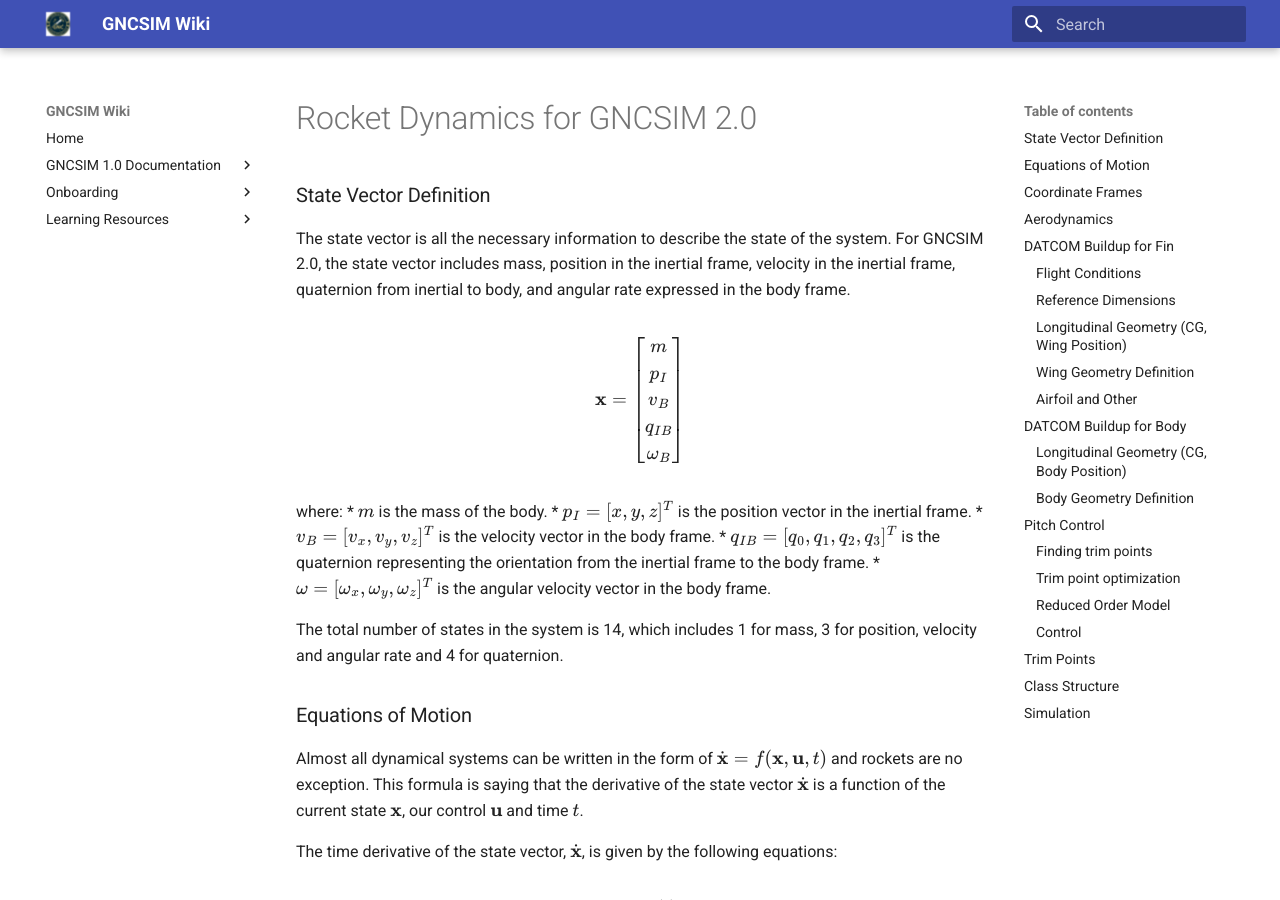
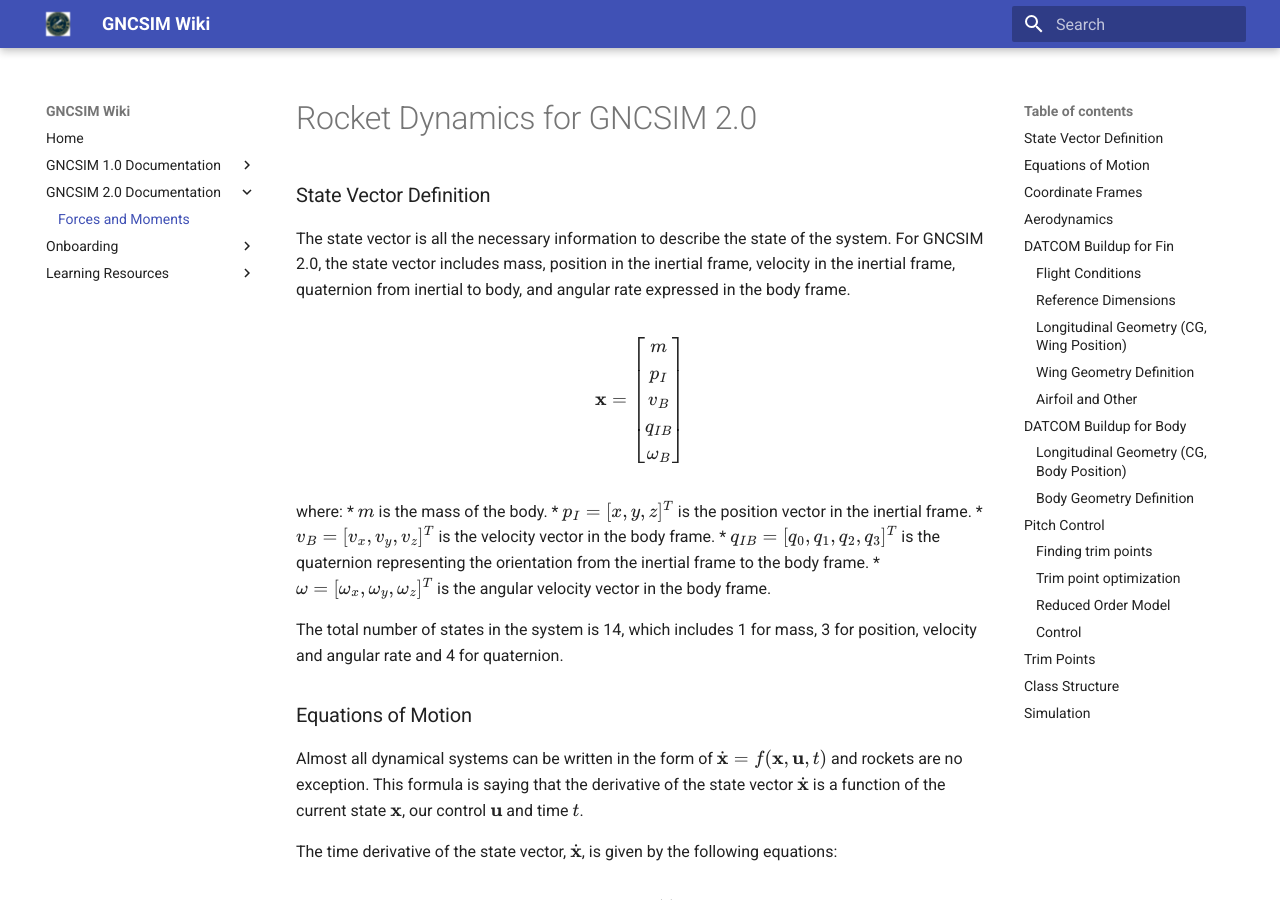
Before and after one commit to Georgia-Tech-GNC/GNCSIM, an MkDocs documentation site: the page built from docs/gncsim-documentation/gncsim2_forces_moments.md, in a window 1280 px wide and 900 px high. Built offline with MkDocs 1.6.1 and Material for MkDocs 9.7.7, drawn with Linux system fonts in a browser that asks for light colours.

```diff
--- a/docs/GNCSIM 2.0 Forces and Moments.md
+++ b/docs/gncsim-documentation/gncsim2_forces_moments.md
@@ -279,7 +279,7 @@
 
 From that the full geometry of the fin can be defined as shown below.
 
-![alt text](fin_info.png)
+![alt text](../img/fin_info.png)
 
 The parameters above can be formatted into a DATCOM input file as shown below. This file defines the geometry, flow conditions, and analysis setup for a wing-only aerodynamic analysis.
 
--- a/mkdocs.yml
+++ b/mkdocs.yml
@@ -32,11 +32,12 @@
     - Rocket Class: gncsim-documentation/rocket_class.md
     - Trim Batch Class: gncsim-documentation/trim_batch_class.md
     - Trim Point Class: gncsim-documentation/trim_point_class.md
+- GNCSIM 2.0 Documentation:
+    - Forces and Moments: gncsim-documentation/gncsim2_forces_moments.md
 - Onboarding:
     - Git Installation and Setup: onboarding/git_onboarding_instructions.md
     - Git Usage Guide: onboarding/git_guide.md
     - MATLAB Resources: onboarding/matlab_onboarding.md
-    - Running GNCSIM: onboarding/gncsim_practice_guide.md
 - Learning Resources:
     - Learning Tree: learning-resources/main_flowcharts.md
     - Math Foundations: learning-resources/math_foundations.md
```
Also changed, not shown: docs/img/fin_info.png (renamed from docs/fin_info.png), 10 other files.
